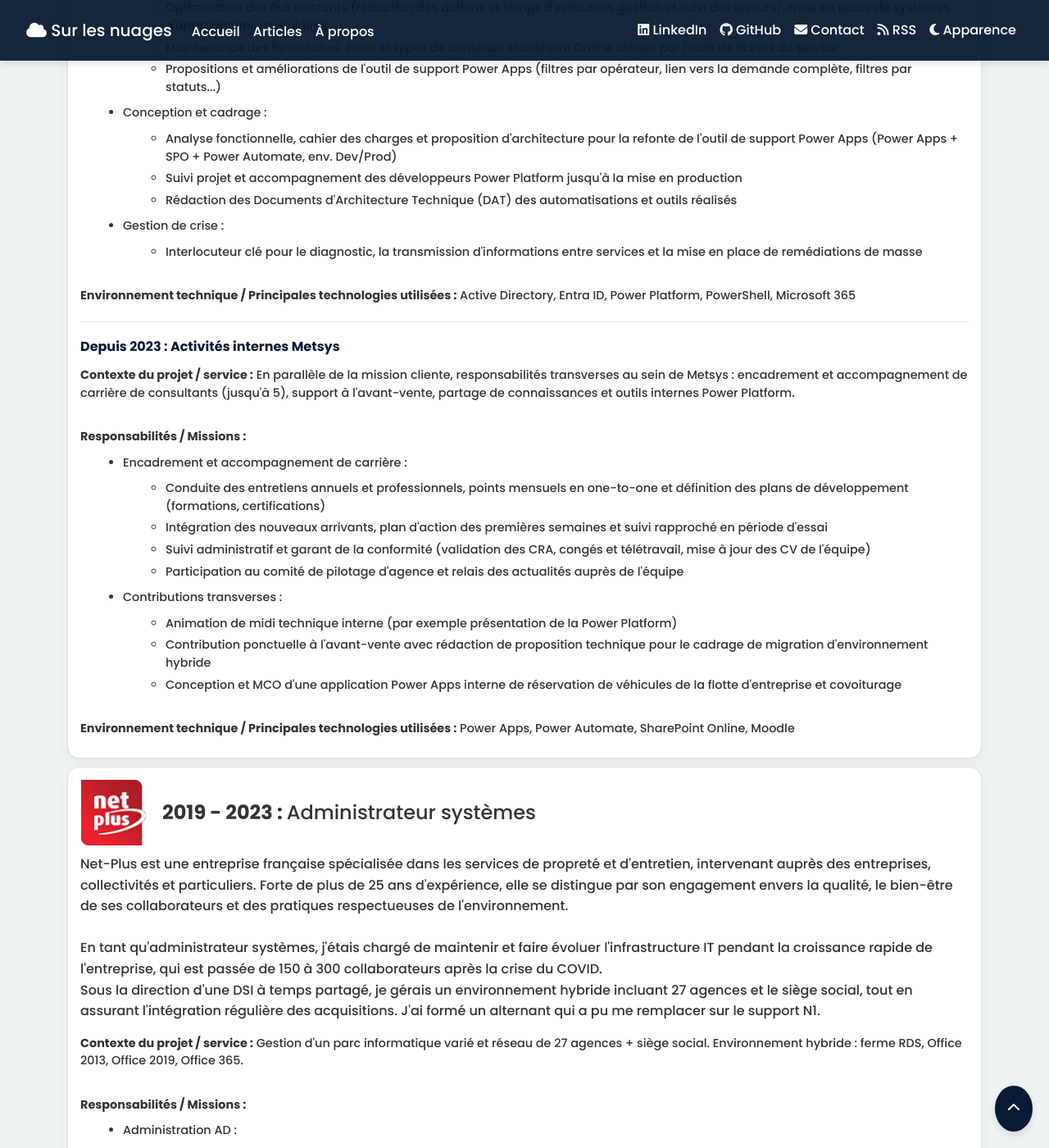
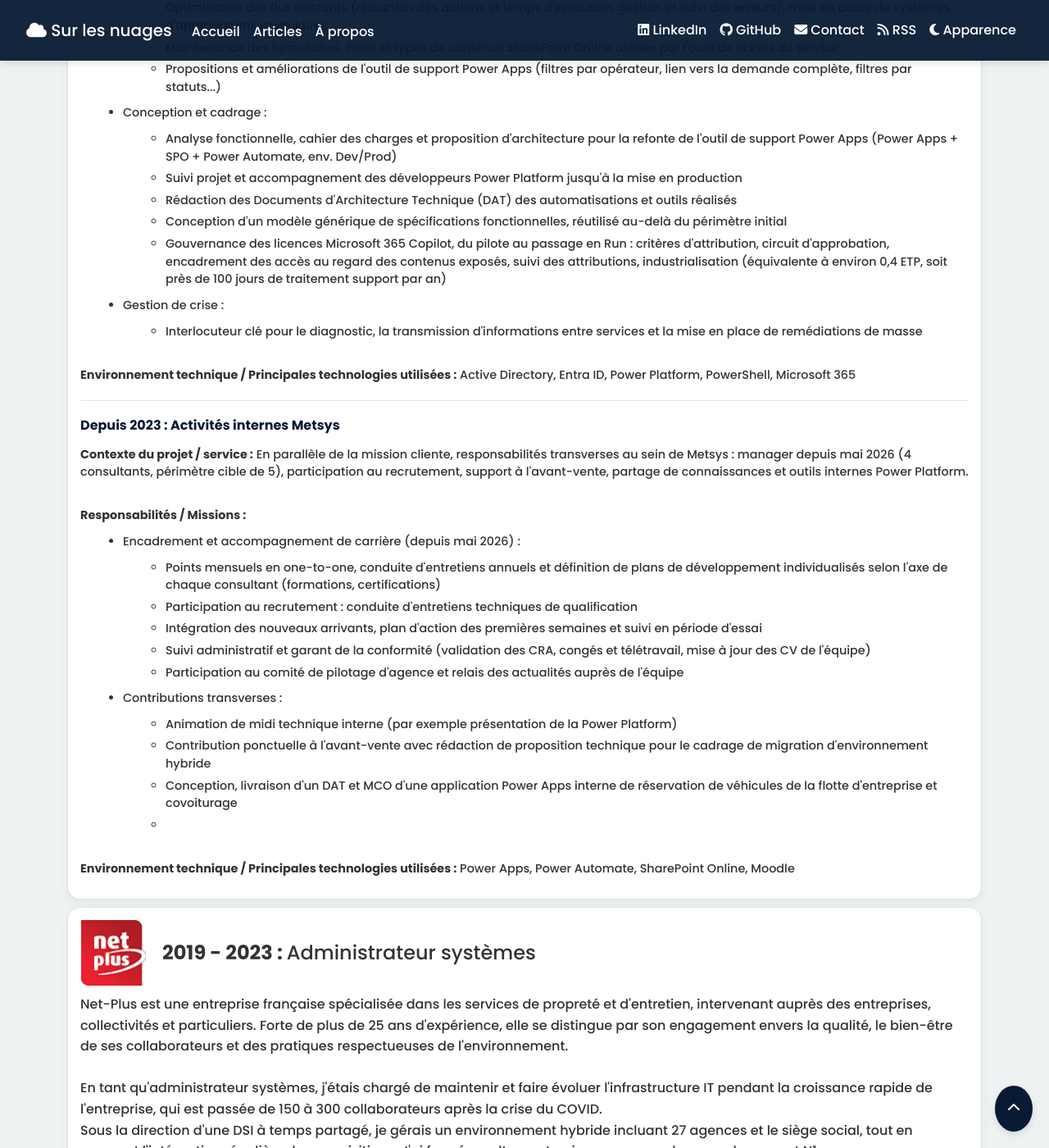
Before and after one commit to Arnaud-Ferriere/SurLesNuages, a Jekyll site: the page built from about.html, in a window 1280 px wide and 1400 px high, scrolled down 2665 px. Shown: the whole window at 82% size. Built offline with Jekyll 4.4.1, drawn with Linux system fonts in a browser that asks for light colours.

Commit message:
update : Revise experiences and responsibilities in YAML
Updated responsibilities and contributions for internal roles, including management details and project specifications.

```diff
--- a/_data/experiences.yml
+++ b/_data/experiences.yml
@@ -44,6 +44,8 @@
             - "Analyse fonctionnelle, cahier des charges et proposition d'architecture pour la refonte de l'outil de support Power Apps (Power Apps + SPO + Power Automate, env. Dev/Prod)"
             - "Suivi projet et accompagnement des développeurs Power Platform jusqu'à la mise en production"
             - "Rédaction des Documents d'Architecture Technique (DAT) des automatisations et outils réalisés"
+            - "Conception d'un modèle générique de spécifications fonctionnelles, réutilisé au-delà du périmètre initial"
+            - "Gouvernance des licences Microsoft 365 Copilot, du pilote au passage en Run : critères d'attribution, circuit d'approbation, encadrement des accès au regard des contenus exposés, suivi des attributions, industrialisation (équivalente à environ 0,4 ETP, soit près de 100 jours de traitement support par an)"
         - category: "Gestion de crise"
           items:
             - "Interlocuteur clé pour le diagnostic, la transmission d'informations entre services et la mise en place de remédiations de masse"
@@ -52,14 +54,15 @@
       period: "Depuis 2023"
       context: >-
         En parallèle de la mission cliente, responsabilités transverses au sein
-        de Metsys : encadrement et accompagnement de carrière de consultants
-        (jusqu'à 5), support à l'avant-vente, partage de connaissances et
-        outils internes Power Platform.
+        de Metsys : manager depuis mai 2026 (4 consultants, périmètre
+        cible de 5), participation au recrutement, support à l'avant-vente,
+        partage de connaissances et outils internes Power Platform.
       responsibilities:
-        - category: "Encadrement et accompagnement de carrière"
+        - category: "Encadrement et accompagnement de carrière (depuis mai 2026)"
           items:
-            - "Conduite des entretiens annuels et professionnels, points mensuels en one-to-one et définition des plans de développement (formations, certifications)"
-            - "Intégration des nouveaux arrivants, plan d'action des premières semaines et suivi rapproché en période d'essai"
+            - "Points mensuels en one-to-one, conduite d'entretiens annuels et définition de plans de développement individualisés selon l'axe de chaque consultant (formations, certifications)"
+            - "Participation au recrutement : conduite d'entretiens techniques de qualification"
+            - "Intégration des nouveaux arrivants, plan d'action des premières semaines et suivi en période d'essai"
             #- "Accompagnement en intercontrat avec plans de montée en compétences, préparation des certifications et des entretiens clients, bilans d'objectifs"
             - "Suivi administratif et garant de la conformité (validation des CRA, congés et télétravail, mise à jour des CV de l'équipe)"
             - "Participation au comité de pilotage d'agence et relais des actualités auprès de l'équipe"
@@ -68,7 +71,8 @@
             #- "Propriété et administration du site de formation interne (Metsys Academy / Moodle), structuration et évolution des parcours"
             - "Animation de midi technique interne (par exemple présentation de la Power Platform)"
             - "Contribution ponctuelle à l'avant-vente avec rédaction de proposition technique pour le cadrage de migration d'environnement hybride"
-            - "Conception et MCO d'une application Power Apps interne de réservation de véhicules de la flotte d'entreprise et covoiturage"
+            - "Conception, livraison d'un DAT et MCO d'une application Power Apps interne de réservation de véhicules de la flotte d'entreprise et covoiturage"
+            -
       tech: "Power Apps, Power Automate, SharePoint Online, Moodle"
 
 - company: "Net-Plus"
```
